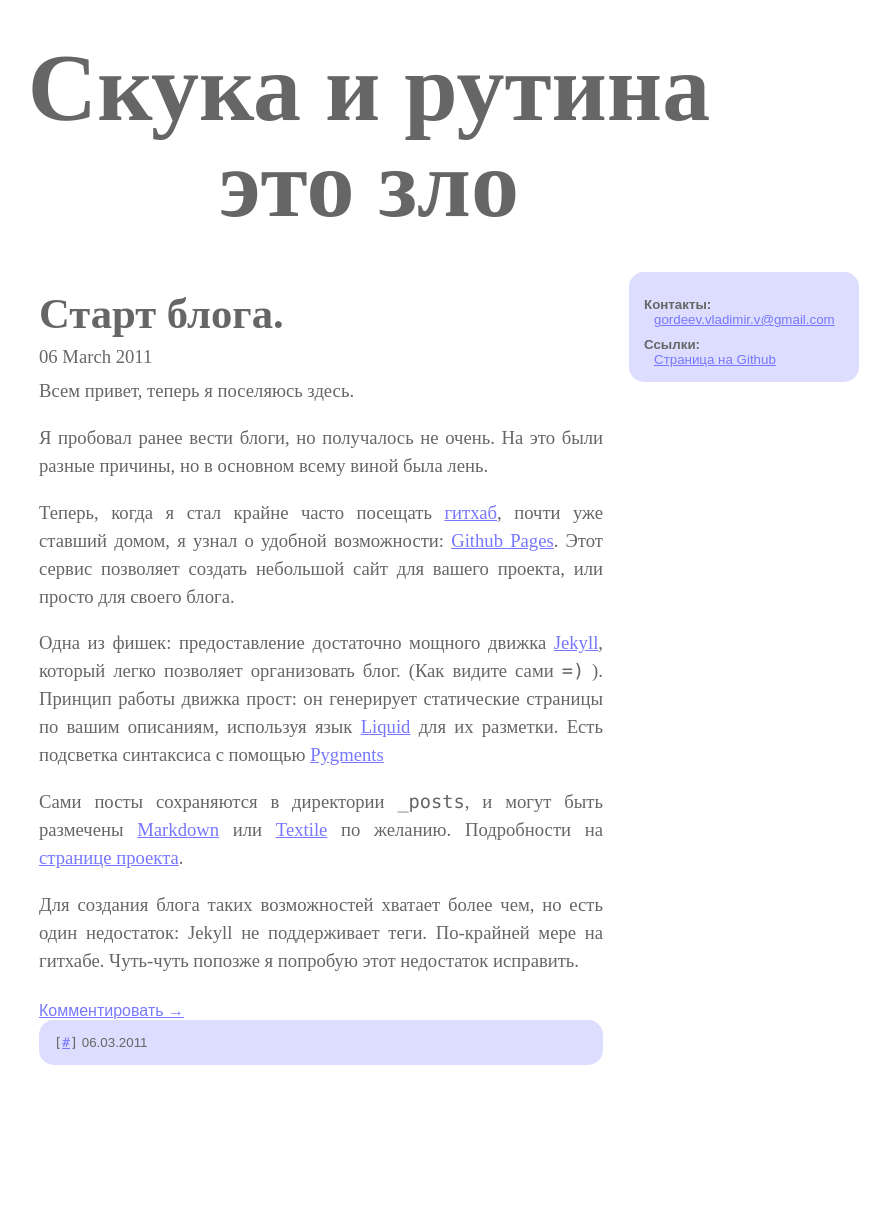
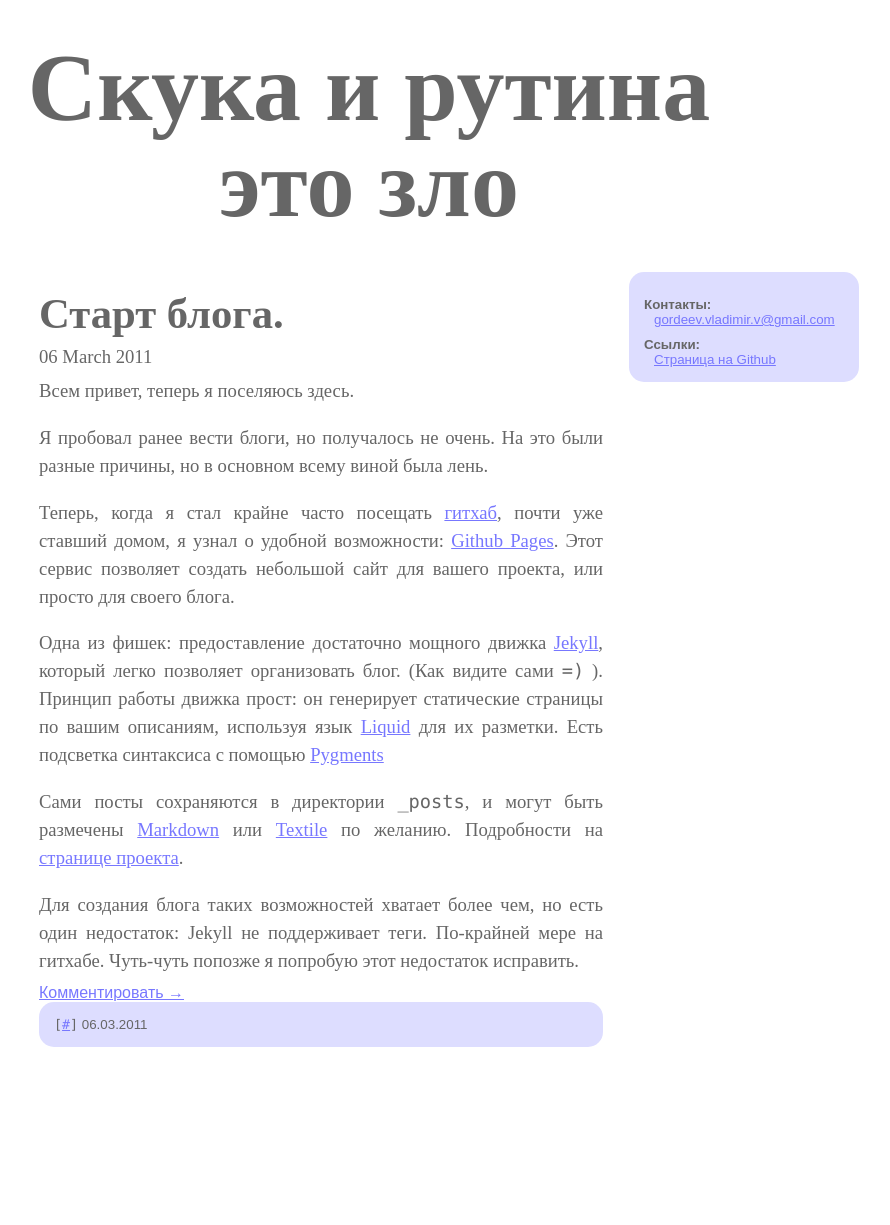
Before and after one commit to InSwift/inswift.github.com, a Jekyll site: the page built from index.html, in a window 1280 px wide. Shown: the whole page, without its empty margins (271-1161 px from the left). Built offline with Jekyll 4.4.1, drawn with Linux system fonts in a browser that asks for light colours.

```diff
--- a/index.html
+++ b/index.html
@@ -8,7 +8,7 @@ layout: default
   <div class="post-date">{{ post.date | date: "%d %B %Y" }}</div>
   <div class="post-body">
     {{ post.content }}
-    <br /><a href="{{ post.url }}">Комментировать &#x2192;</a>
+    <a href="{{ post.url }}">Комментировать &#x2192;</a>
   </div>
   <div class="post-info">
     <span class="post-link">[<a href="{{ post.url }}">#</a>]</span>
```
